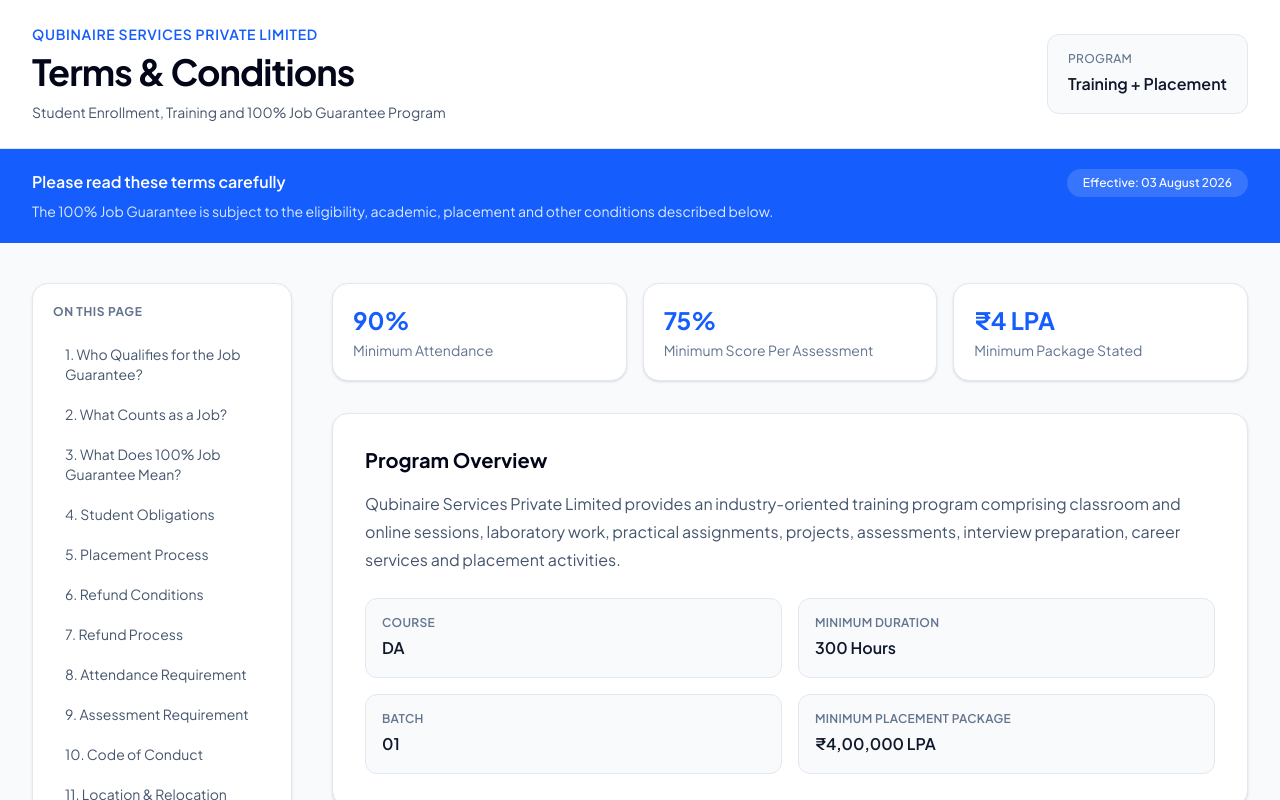
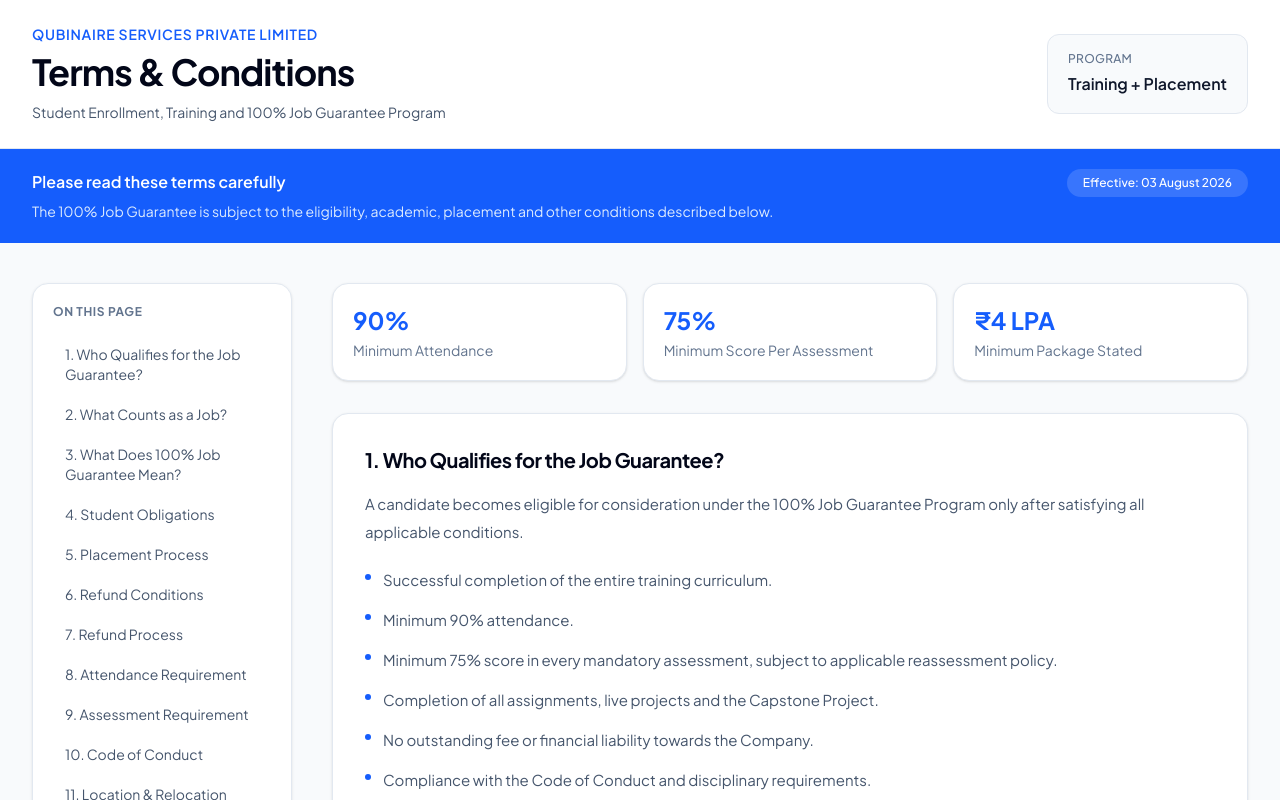
Before and after one commit to BinaryCubit/qweb, a Next.js app: page /terms-and-conditions in a window 1280 px wide. Shown: the top 800 px of the page. Built offline with nearby package versions, Linux system fonts and the light colour scheme.

Commit message:
Update page.tsx

```diff
--- a/app/terms-and-conditions/page.tsx
+++ b/app/terms-and-conditions/page.tsx
@@ -166,27 +166,6 @@
               />
             </div>
 
-            {/* Program Overview */}
-            <section className="mt-8 rounded-2xl border border-slate-200 bg-white p-6 shadow-sm md:p-8">
-              <h2 className="text-xl font-bold text-slate-950">
-                Program Overview
-              </h2>
-
-              <p className="mt-4 leading-7 text-slate-600">
-                Qubinaire Services Private Limited provides an
-                industry-oriented training program comprising classroom and
-                online sessions, laboratory work, practical assignments,
-                projects, assessments, interview preparation, career services
-                and placement activities.
-              </p>
-
-              <div className="mt-6 grid gap-4 sm:grid-cols-2">
-                <InfoItem title="Course" value="DA" />
-                <InfoItem title="Minimum Duration" value="300 Hours" />
-                <InfoItem title="Batch" value="01" />
-                <InfoItem title="Minimum Placement Package" value="₹4,00,000 LPA" />
-              </div>
-            </section>
 
             {/* 1 */}
             <Section id="eligibility" title="1. Who Qualifies for the Job Guarantee?">
```
